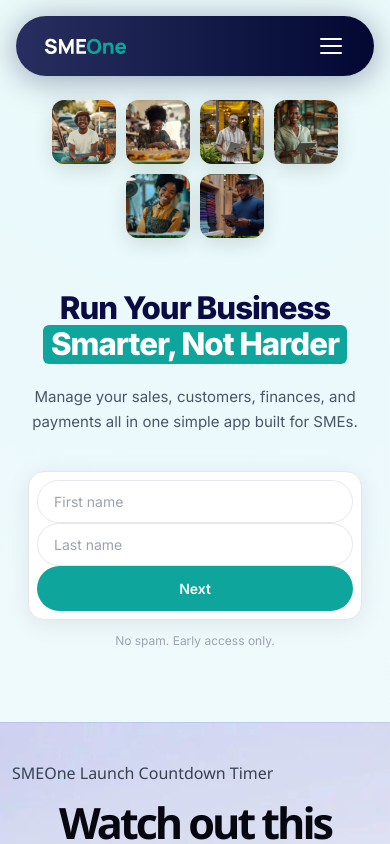
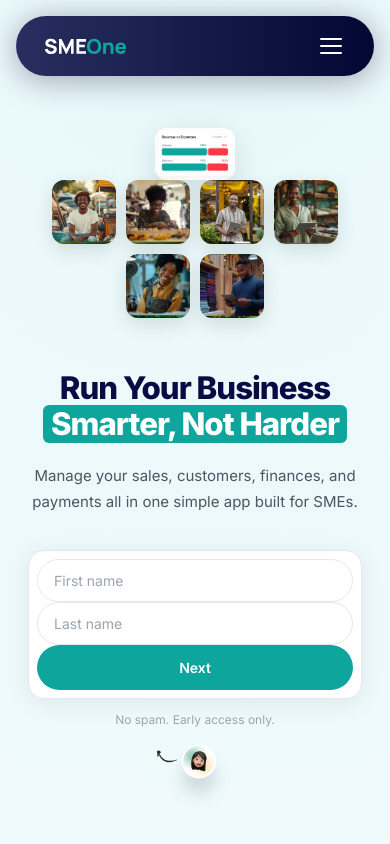
Before and after one commit to SMEOneApp/SMEOne.Modules.Website, a React (Create React App) app: page / in a window 390 px wide. Shown: the top 844 px of the page. Built offline with nearby package versions, Linux system fonts and the light colour scheme.

Commit message:
Made some adjustment to the app on mobile view

```diff
--- a/src/components/organisms/CountdownSection/styles.css
+++ b/src/components/organisms/CountdownSection/styles.css
@@ -164,6 +164,14 @@
   .countdown-copy {
     text-align: center;
   }
+
+  .countdown-kicker {
+    justify-content: center;
+  }
+
+  .countdown-sub {
+    margin: 22px auto 0;
+  }
 }
 
 @media (max-width: 900px) {
--- a/src/components/organisms/FeatureSection/index.js
+++ b/src/components/organisms/FeatureSection/index.js
@@ -43,9 +43,8 @@ const FeatureSection = () => {
             The Solution
           </span>
           <h2>
-            Everything your business
-            <br />
-            needs, in ONE APP
+            <span className="h2-line">Everything your business</span>
+            <span className="h2-line">needs, in ONE APP</span>
           </h2>
           <p>
             Empower your business with cutting-edge software solutions designed
--- a/src/components/organisms/FeatureSection/styles.css
+++ b/src/components/organisms/FeatureSection/styles.css
@@ -35,6 +35,10 @@
 .solution-copy {
   max-width: 700px;
   animation: fade-up 0.85s ease-out both;
+}
+
+.h2-line {
+  display: block;
 }
 
 .solution-copy h2 {
@@ -137,11 +141,7 @@
     max-width: 100%;
   }
 
-  .solution-copy h2 br {
-    display: none;
-  }
-
-  .solution-grid {
+.solution-grid {
     grid-template-columns: 1fr;
     justify-content: stretch;
     gap: 16px;
--- a/src/components/organisms/FooterSection/styles.css
+++ b/src/components/organisms/FooterSection/styles.css
@@ -199,6 +199,8 @@
   .footer-links {
     grid-template-columns: repeat(2, 1fr);
     gap: 16px;
+    justify-items: center;
+    text-align: center;
   }
 
   .footer-bottom-inner {
@@ -217,6 +219,8 @@
 @media (max-width: 560px) {
   .footer-links {
     grid-template-columns: 1fr;
+    justify-items: center;
+    text-align: center;
   }
 
   .footer-tagline {
--- a/src/components/organisms/HeroSection/styles.css
+++ b/src/components/organisms/HeroSection/styles.css
@@ -262,9 +262,7 @@
     align-items: center;
   }
 
-  .hero-grid-bg,
-  .hero-analytics-card,
-  .hero-assistant { display: none; }
+  .hero-grid-bg { display: none; }
 
   /* Switch portraits from absolute to a visible flex strip */
   .hero-portraits {
@@ -294,6 +292,29 @@
   .hero-copy p {
     font-size: 15px;
   }
+
+  /* Revenue card — static, centered below the form */
+  .hero-analytics-card {
+    position: static;
+    width: 80px;
+    margin: 28px auto 0;
+    animation: none;
+    border-radius: 12px;
+  }
+
+  /* Avatar-arrow — static, centered below the revenue card */
+  .hero-assistant {
+    position: static;
+    margin: 16px auto 0;
+    animation: none;
+    display: flex;
+    justify-content: center;
+  }
+
+  .hero-assistant__avatar {
+    width: 80px;
+    height: 64px;
+  }
 }
 
 @media (max-width: 480px) {
@@ -309,6 +330,10 @@
 
   .hero-copy h1 {
     font-size: clamp(30px, 8vw, 40px);
+  }
+
+  .hero-copy h1 span {
+    white-space: normal;
   }
 }
 
```
